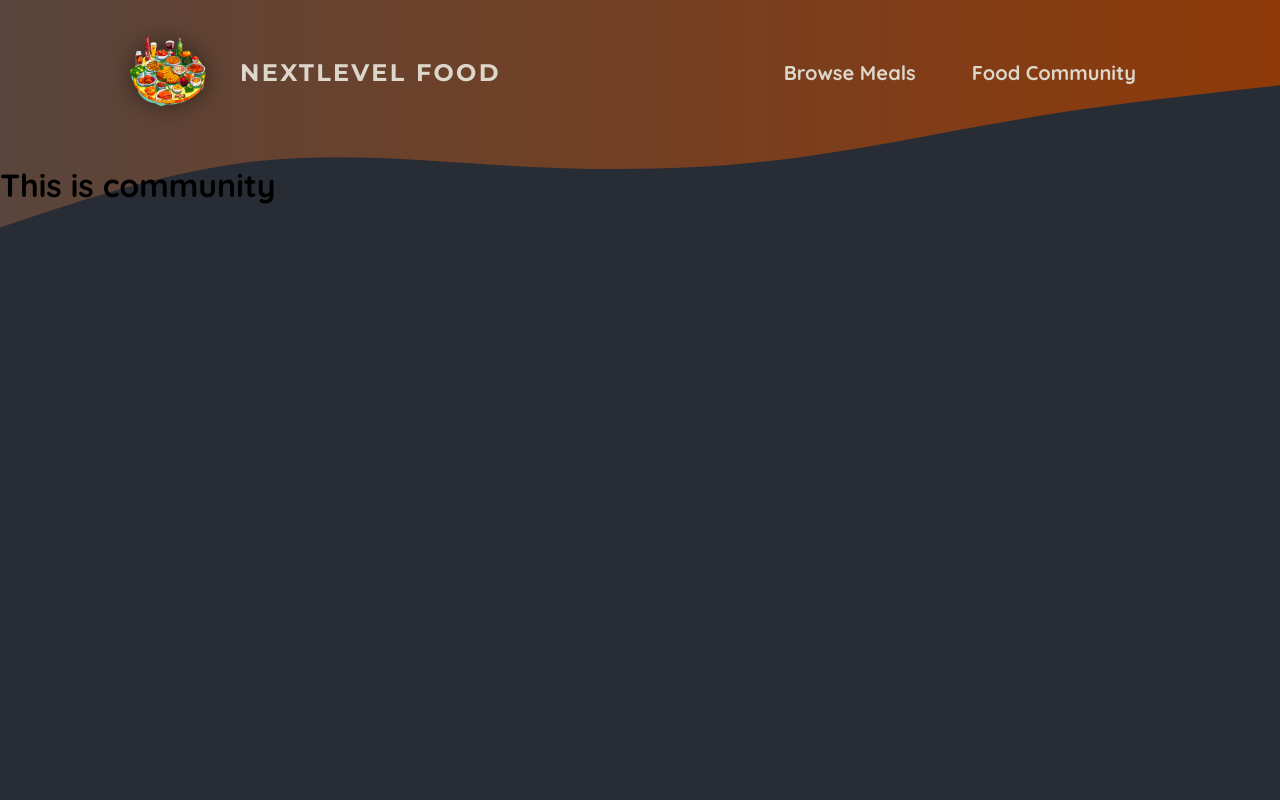
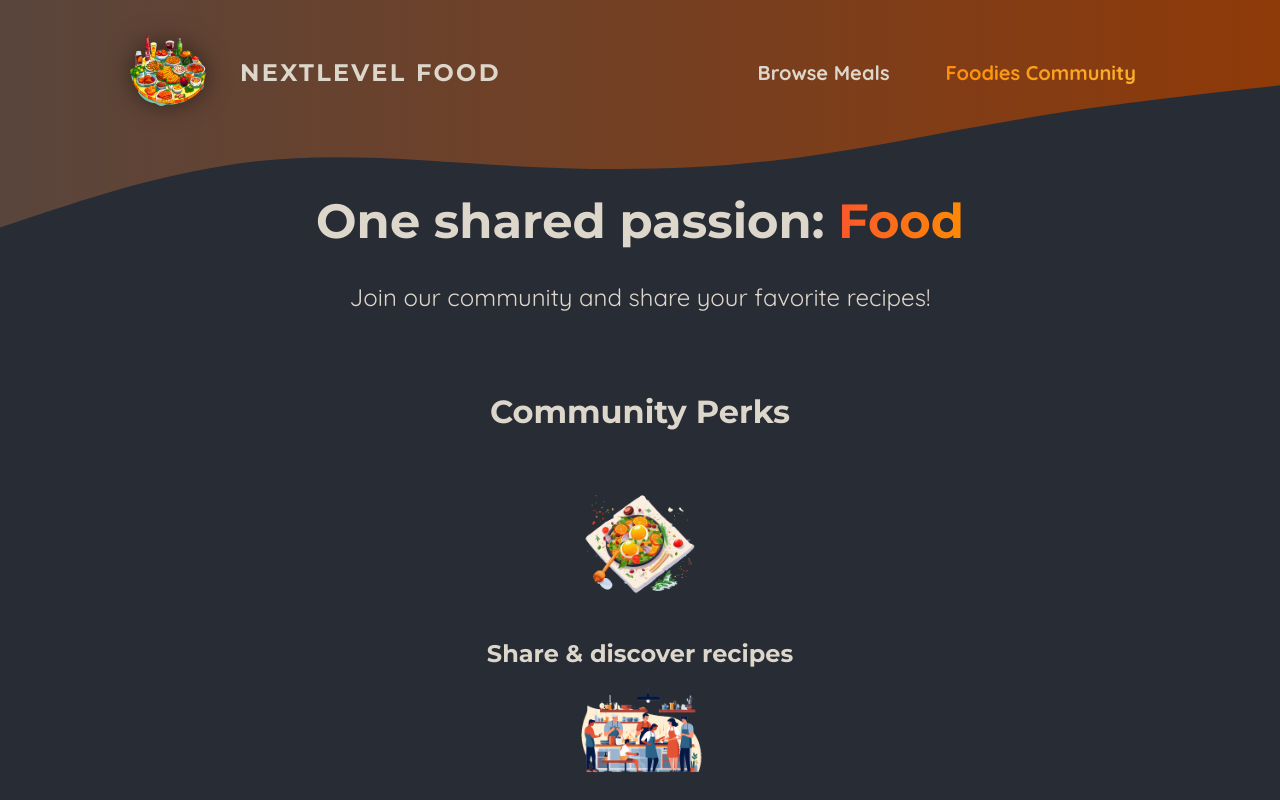
Before and after one commit to CyrusL06/FoodieApp-NextJs-Practice, a Next.js app: page /community in a window 1280 px wide. Shown: the top 800 px of the page. Built offline with nearby package versions, Linux system fonts and the light colour scheme.

Commit message:
Using Clients Components Effficiently by taking out the only needed use-client and putting them exponent therefore maximizing the server-side capability

```diff
--- /dev/null
+++ b/app/community/communityDesign.module.css
@@ -0,0 +1,61 @@
+.header {
+  gap: 3rem;
+  margin: 3rem auto 5rem auto;
+  width: 90%;
+  max-width: 75rem;
+  color: #ddd6cb;
+  font-size: 1.5rem;
+  text-align: center;
+}
+
+.header h1 {
+  font-family: "Montserrat", sans-serif;
+}
+
+.highlight {
+  background: linear-gradient(90deg, #f9572a, #ff8a05);
+  background-clip: text;
+  -webkit-background-clip: text;
+  -webkit-text-fill-color: transparent;
+}
+
+.main {
+  width: 90%;
+  max-width: 40rem;
+  margin: 0 auto;
+  text-align: center;
+}
+
+.main h2 {
+  font-family: "Montserrat", sans-serif;
+  font-size: 2rem;
+  margin-bottom: 3rem;
+  color: #ddd6cb;
+}
+
+.perks {
+  list-style: none;
+  margin: 3rem 0;
+  padding: 0;
+}
+
+.perks li {
+  display: flex;
+  flex-direction: column;
+  align-items: center;
+  gap: 2rem;
+}
+
+.perks img {
+  width: 8rem;
+  height: 8rem;
+  object-fit: contain;
+}
+
+.perks p {
+  font-family: "Montserrat", sans-serif;
+  font-size: 1.5rem;
+  font-weight: bold;
+  margin: 0;
+  color: #ddd6cb;
+}
--- a/app/community/page.js
+++ b/app/community/page.js
@@ -1,7 +1,40 @@
-export default function community() {
+import Image from "next/image";
+
+import mealIcon from "@/assets/icons/meal.png";
+import communityIcon from "@/assets/icons/community.png";
+import eventsIcon from "@/assets/icons/events.png";
+import classes from "./communityDesign.module.css";
+
+export default function CommunityPage() {
   return (
-    <main>
-      <h1>This is community</h1>
-    </main>
+    <>
+      <header className={classes.header}>
+        <h1>
+          One shared passion: <span className={classes.highlight}>Food</span>
+        </h1>
+        <p>Join our community and share your favorite recipes!</p>
+      </header>
+      <main className={classes.main}>
+        <h2>Community Perks</h2>
+
+        <ul className={classes.perks}>
+          <li>
+            <Image src={mealIcon} alt="A delicious meal" />
+            <p>Share & discover recipes</p>
+          </li>
+          <li>
+            <Image src={communityIcon} alt="A crowd of people, cooking" />
+            <p>Find new friends & like-minded people</p>
+          </li>
+          <li>
+            <Image
+              src={eventsIcon}
+              alt="A crowd of people at a cooking event"
+            />
+            <p>Participate in exclusive events</p>
+          </li>
+        </ul>
+      </main>
+    </>
   );
 }
--- a/component/mainHeader/main-header.js
+++ b/component/mainHeader/main-header.js
@@ -4,8 +4,13 @@
 import classes from "@/component/mainHeader/main-header.module.css";
 import Image from "next/image";
 import BackgroundHeader from "@/component/mainHeader/backgroundHeader";
+import { usePathname } from "next/navigation";
+import NavLink from "./navLink/navLink";
 
 export default function MainHeader() {
+  // thus hook gives you current actuve path which is after domain
+  // const path = usePathname();
+
   return (
     // Use fragment so we can import another component or sibling
     <>
@@ -19,11 +24,17 @@
         <nav className={classes.nav}>
           <ul>
             <li>
-              <Link href="/meals">Browse Meals</Link>
+              {/*
+              Since this is the only part uses client
+              and we dont want to lose the server side
+              advantages we put it in another component
+              */}
+              {/* Passes the {href} and {children}(the one inside parse to the other component) */}
+              <NavLink href="/meals">Browse Meals</NavLink>
             </li>
 
             <li>
-              <Link href="/community">Food Community</Link>
+              <NavLink href="/community">Foodies Community</NavLink>
             </li>
           </ul>
         </nav>
--- a/component/mainHeader/main-header.module.css
+++ b/component/mainHeader/main-header.module.css
@@ -21,30 +21,6 @@
   font-size: 1.25rem;
 }
 
-.nav a {
-  text-decoration: none;
-  color: #ddd6cb;
-  font-weight: bold;
-  padding: 0.5rem 1rem;
-  border-radius: 0.5rem;
-}
-
-.nav a:hover,
-.nav a:active {
-  background: linear-gradient(90deg, #ff8a05, #f9b331);
-  background-clip: text;
-  -webkit-background-clip: text;
-  -webkit-text-fill-color: transparent;
-  text-shadow: 0 0 18px rgba(248, 190, 42, 0.8);
-}
-
-.active {
-  background: linear-gradient(90deg, #ff8a05, #f9b331);
-  background-clip: text;
-  -webkit-background-clip: text;
-  -webkit-text-fill-color: transparent;
-}
-
 .logo {
   display: flex;
   align-items: center;
--- /dev/null
+++ b/component/mainHeader/navLink/navLink.js
@@ -0,0 +1,24 @@
+"use client";
+import Link from "next/link";
+import { usePathname } from "next/navigation";
+import styles from "./navLink.module.css";
+
+export default function NavLink({ href, children }) {
+  const path = usePathname();
+
+  return (
+    <Link
+      href={href}
+      // Conditional statement when path starts with that then
+      // Highlight the text name
+      className={
+        //Add Link Class so we either have Link class or active
+        //puts style on all them
+        path.startsWith(href) ? ` ${styles.link} ${styles.active}` : styles.link
+      }
+    >
+      {/* name */}
+      {children}
+    </Link>
+  );
+}
--- /dev/null
+++ b/component/mainHeader/navLink/navLink.module.css
@@ -0,0 +1,23 @@
+.link {
+  text-decoration: none;
+  color: #ddd6cb;
+  font-weight: bold;
+  padding: 0.5rem 1rem;
+  border-radius: 0.5rem;
+}
+
+.link:hover,
+.link:active {
+  background: linear-gradient(90deg, #ff8a05, #f9b331);
+  background-clip: text;
+  -webkit-background-clip: text;
+  -webkit-text-fill-color: transparent;
+  text-shadow: 0 0 18px rgba(248, 190, 42, 0.8);
+}
+
+.active {
+  background: linear-gradient(90deg, #ff8a05, #f9b331);
+  background-clip: text;
+  -webkit-background-clip: text;
+  -webkit-text-fill-color: transparent;
+}
```
